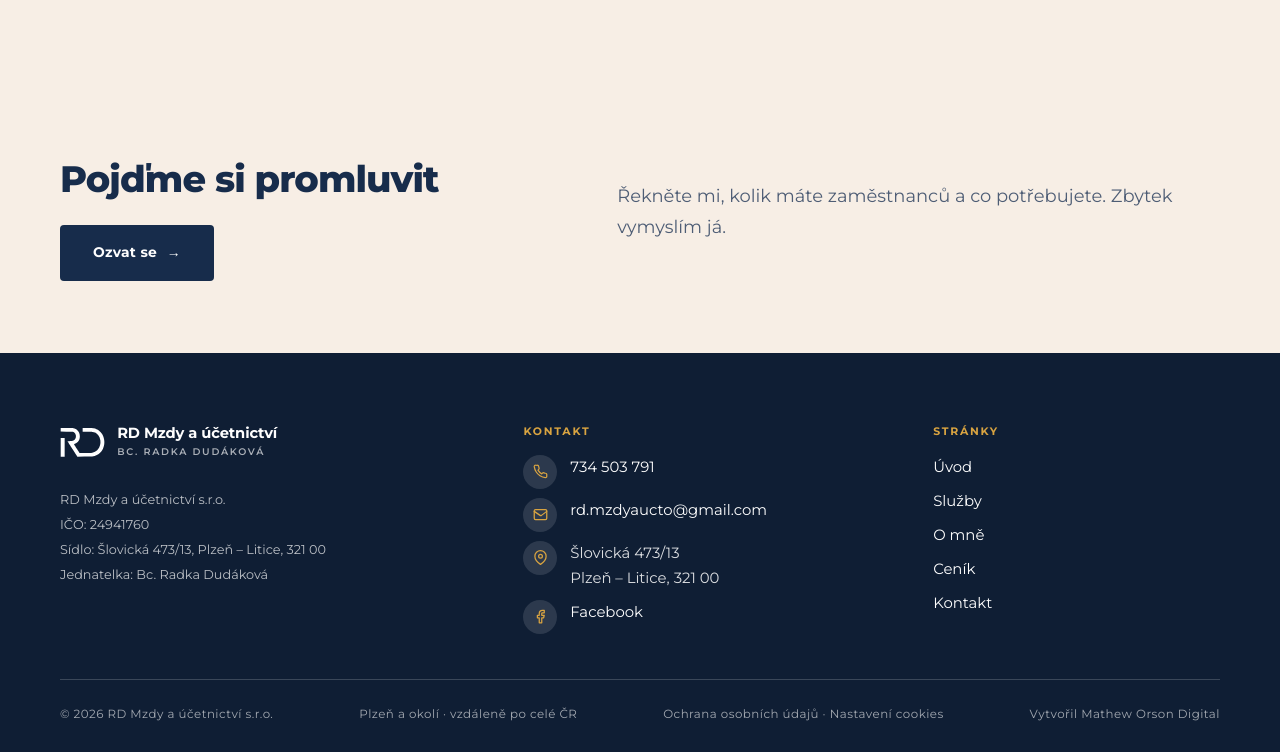
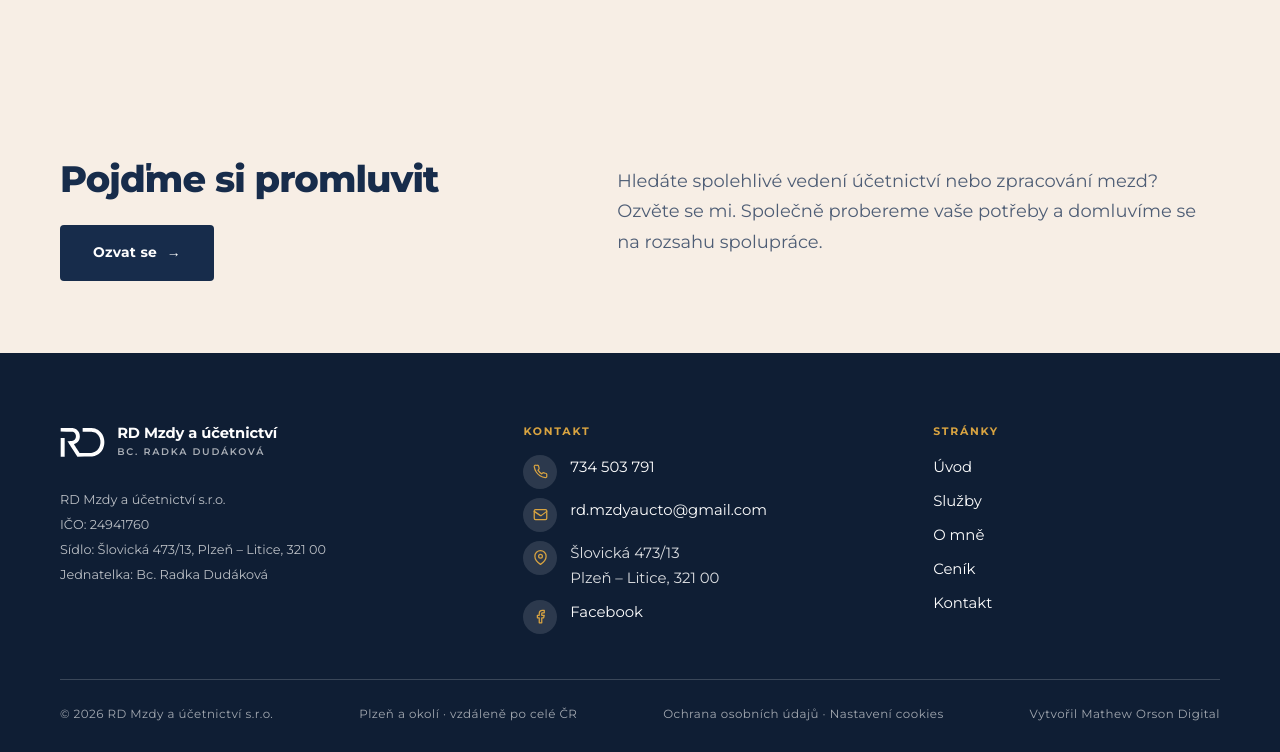
Before and after one commit to RD-mzdy-ucetnictvi/rdmzdyaucto.cz, a plain HTML site: page o-mne.html in a window 1280 px wide. Shown: the part 1346-2098 px from the top of the page. Drawn offline with Linux system fonts and the light colour scheme.

Commit message:
Uprava zaverecneho textu O mne

```diff
--- a/o-mne.html
+++ b/o-mne.html
@@ -109,7 +109,7 @@
         <h2>Pojďme si promluvit</h2>
         <a class="btn btn-primary" href="/kontakt">Ozvat se</a>
       </div>
-      <p class="lead">Řekněte mi, kolik máte zaměstnanců a co potřebujete. Zbytek vymyslím já.</p>
+      <p class="lead">Hledáte spolehlivé vedení účetnictví nebo zpracování mezd? Ozvěte se mi. Společně probereme vaše potřeby a&nbsp;domluvíme se na rozsahu spolupráce.</p>
     </div>
   </section>
 
```
